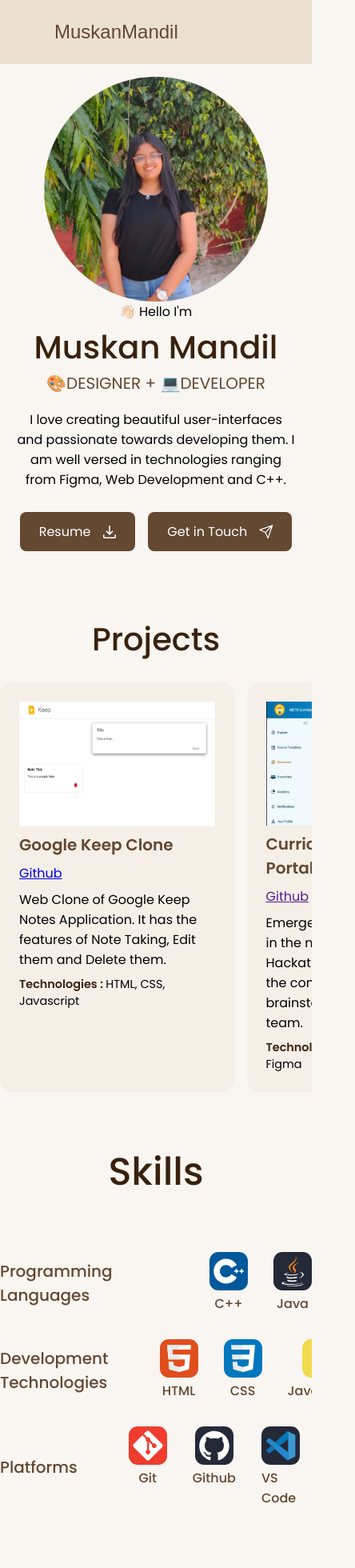
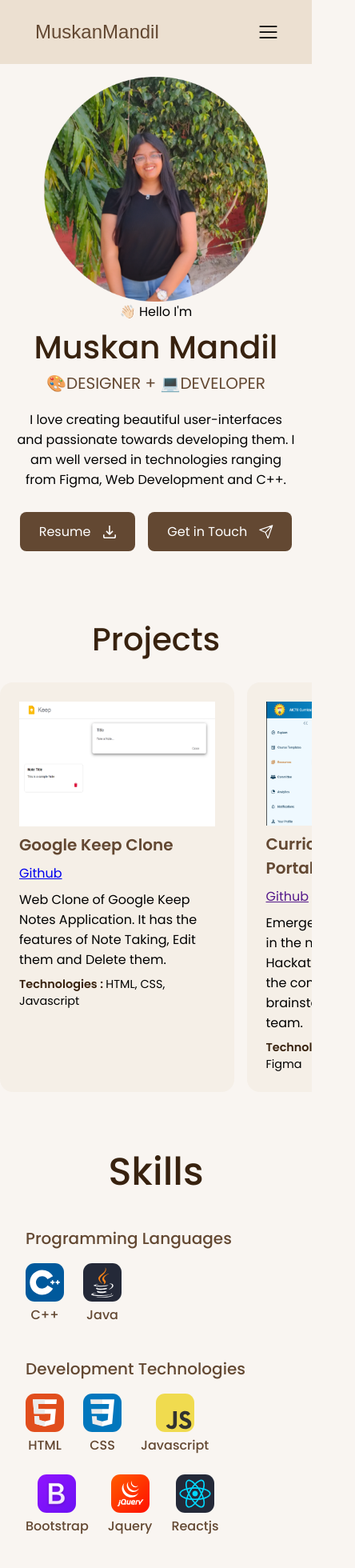
Before and after one commit to muskanmandil/Portfolio-Website, a React (Create React App) app: page / in a window 390 px wide. Shown: the top 1960 px of the page at 80% size, 444 px wide, since content can reach past the window. Built offline with nearby package versions, Linux system fonts and the light colour scheme; a web font is replaced by a local one.

Commit message:
mobile nav added, max-height removed from sections, made skills section responsive, education section hidden

```diff
--- a/src/App.js
+++ b/src/App.js
@@ -13,7 +13,7 @@ function App() {
       <About />
       <Projects />
       <Skills />
-      <Education />
+      {/* <Education /> */}
       <Contact />
       <Footer />
     </div>
--- a/src/components/About/about.css
+++ b/src/components/About/about.css
@@ -1,5 +1,5 @@
 #about{
-    max-height: calc(100vh - 5rem);
+    /* max-height: calc(100vh - 5rem); */
     width: 100vw;
     max-width: 75rem;
     margin: 0 auto;
--- a/src/components/Contact/contact.css
+++ b/src/components/Contact/contact.css
@@ -1,5 +1,5 @@
 #contact{
-    max-height: calc(100vh - 5rem);
+    /* max-height: calc(100vh - 5rem); */
     width: 100vw;
     max-width: 75rem;
     margin: 0 auto;
@@ -41,7 +41,7 @@
     outline-color: var(--700);
 }
 
-.submitBtn {
+.sendBtn {
     color: white;
     border: none;
     padding: 0.75rem 2.5rem;
@@ -79,7 +79,7 @@
 
 @media screen and (max-width:480px) {
     .name, .email, .msg {
-        max-width: 24rem;
+        max-width: 20rem;
     }
 
 }
--- a/src/components/Contact/contact.jsx
+++ b/src/components/Contact/contact.jsx
@@ -29,7 +29,7 @@ const Contact = () => {
             <input type="text" className="name" placeholder="Your Name" name="from_name"/>
             <input type="email" className="email" placeholder="Your Email" name="from_email" />
             <textarea className='msg' name="message" rows="5" placeholder="Your Message"></textarea>
-            <button type='submit' value='send' className="submitBtn">Submit</button>
+            <button type='submit' value='send' className="sendBtn">Send Message</button>
             <div className="socialMediaIconWrapper">
                 <a href="https://www.linkedin.com/in/muskan-mandil/"><img src={linkedin} alt="linkedin" className="socialMediaIcon" /></a>
                 <a href="https://github.com/muskanmandil"><img src={github} alt="github" className="socialMediaIcon" /></a>
--- a/src/components/NavBar/navbar.css
+++ b/src/components/NavBar/navbar.css
@@ -48,35 +48,14 @@
     border-radius: 2px;
 }
 
-
-
-/* .desktopMenuBtn {
-    background: white;
-    color: black;
-    border: none;
-    display: flex;
-    align-items: center;
-    justify-content: center;
-    padding: 0 1rem;
-    border-radius: 2rem;
-}
-
-.desktopMenuIcon{
-    object-fit: cover;
-    height: 1rem;
-    width: 1rem;
-    margin: 1rem;
-} */
-
-/*
-
-.mobMenu {
+.mobMenuIcon {
     display: none;
     object-fit: cover;
     height: 1.8rem;
+    color: var(--500);
 }
 
-.navMenu {
+.mobMenu {
     position: absolute;
     top: 4rem;
     right: 2rem;
@@ -86,32 +65,26 @@
     padding: 0.5rem;
     height: fit-content;
     min-width: 15rem;
-    background: rgb(40,40, 40);
+    background: var(--100);
     border-radius: 1rem;
 }
 
-.listItem{
-    color: white;
+.mobMenuLink{
+    color: var(--500);
     padding: 0.5rem 3rem;
     margin: 0.25rem;
-    background: rgb(30, 30, 30);
+    background: var(--original100);
 }
 
 
-@media screen and (max-width: 720px){
-    .mobMenu {
+@media screen and (max-width: 900px){
+    .mobMenuIcon {
         display: flex;
     }
     .desktopMenu{
         display: none;
     }
-    .desktopMenuBtn {
-        display: none;
-    }
-} */
-
-@media screen and (max-width: 720px){
-    .desktopMenu{
-        display: none;
+    .navbar{
+        padding: 0.5rem 2.5rem;
     }
 }
--- a/src/components/NavBar/navbar.jsx
+++ b/src/components/NavBar/navbar.jsx
@@ -1,43 +1,38 @@
-import React from "react";
-// import { useState}
+import React, {useState} from "react";
 import "./navbar.css";
 import {Link} from 'react-scroll'
 
 // import contactImg from "../../assets/contact.png";
-// import menu from '../../assets/menu.png'
+import menu from '../../assets/menu.svg'
 
 const Navbar = () => {
-  // const [showMenu, setShowMenu] = useState(false);
+  const [showMenu, setShowMenu] = useState(false);
   return (
     <nav className="navbar">
+
+      {/* Logo */}
       <span className="logo">MuskanMandil</span>
+
+      {/* Desktop Menu */}
       <div className="desktopMenu">
         <Link activeClass='active' to='about' spy={true} smooth={true} offset={-100} duration={500} className="desktopMenuLink">About</Link>
         <Link activeClass='active' to='projects' spy={true} smooth={true} offset={-100} duration={500} className="desktopMenuLink">Projects</Link>
         <Link activeClass='active' to='skills' spy={true} smooth={true} offset={-100} duration={500} className="desktopMenuLink">Skills</Link>
-        <Link activeClass='active' to='education' spy={true} smooth={true} offset={-100} duration={500} className="desktopMenuLink">Education</Link>
+        <Link activeClass='active' to='experience' spy={true} smooth={true} offset={-100} duration={500} className="desktopMenuLink">Experience</Link>
         <Link activeClass='active' to='contact' spy={true} smooth={true} offset={-100} duration={500} className="desktopMenuLink">Contact</Link>
       </div>
-      {/* <button className="desktopMenuBtn" onClick={()=>{
-        document.getElementById('contact').scrollIntoView({behavior: 'smooth'})
-      }}>
-        <img src={contactImg} alt="" className="desktopMenuIcon" />{" "}
-        Contact Me
-      </button> */}
 
-      {/* <img src={menu} alt="Menu" className="mobMenu" /> */}
-      {/* onClick={()=>setShowMenu(!showMenu)}  */}
-      {/* <div className="navMenu" > */}
-      {/* style={{display: showMenu? 'flex' : 'none'}} */}
-        {/* <Link activeClass='active' to='intro' spy={true} smooth={true} offset={-50} duration={500} className="listItem" >Home</Link>
-        <Link activeClass='active' to='skills' spy={true} smooth={true} offset={-50} duration={500} className="listItem" >About</Link>
-        <Link activeClass='active' to='works' spy={true} smooth={true} offset={-50} duration={500} className="listItem" >Portfolio</Link>
-        <Link activeClass='active' to='clients' spy={true} smooth={true} offset={-50} duration={500} className="listItem" >Clients</Link>
-        <Link activeClass='active' to='contact' spy={true} smooth={true} offset={-50} duration={500} className="listItem" >Contact</Link>
-      </div> */}
+      {/* Mobile Menu Icon */}
+      <img src={menu} alt="Menu" className="mobMenuIcon" onClick={()=>setShowMenu(!showMenu)}/>
 
-      {/* onClick={()=>setShowMenu(false)} */}
-
+      {/* Mobile Menu */}
+      <div className="mobMenu" style={{display: showMenu ? 'flex' : 'none'}} >
+        <Link activeClass='active' to='about' spy={true} smooth={true} offset={-100} duration={500} className="mobMenuLink" onClick={()=>setShowMenu(false)}>About</Link>
+        <Link activeClass='active' to='projects' spy={true} smooth={true} offset={-100} duration={500} className="mobMenuLink" onClick={()=>setShowMenu(false)}>Projects</Link>
+        <Link activeClass='active' to='skills' spy={true} smooth={true} offset={-100} duration={500} className="mobMenuLink" onClick={()=>setShowMenu(false)}>Skills</Link>
+        <Link activeClass='active' to='experience' spy={true} smooth={true} offset={-100} duration={500} className="mobMenuLink" onClick={()=>setShowMenu(false)}>Experience</Link>
+        <Link activeClass='active' to='contact' spy={true} smooth={true} offset={-100} duration={500} className="mobMenuLink" onClick={()=>setShowMenu(false)}>Contact</Link>
+      </div>
 
     </nav>
   );
--- a/src/components/Projects/projects.css
+++ b/src/components/Projects/projects.css
@@ -1,5 +1,5 @@
 #projects {
-    max-height: calc(100vh - 5rem);
+    /* max-height: calc(100vh - 5rem); */
     width: 100vw;
     max-width: 75rem;
     margin: 0 auto;
--- a/src/components/Skills/skills.css
+++ b/src/components/Skills/skills.css
@@ -2,10 +2,10 @@
     width: 100vw;
     max-width: 75rem;
     margin: 0 auto;
-    max-height: calc(100vh - 5rem);
+    /* max-height: calc(100vh - 5rem); */
     display: flex;
     flex-direction: column;
-    gap: 2rem;
+    /* gap: 2rem; */
     padding: 2rem 0 4rem 0;
     overflow: hidden;
 }
@@ -15,7 +15,13 @@
     color: var(--900);
     text-align: center;
     font-weight: 500;
-    margin-bottom: 2rem;
+    /* margin-bottom: 2rem; */
+}
+.skillsBody{
+    display: flex;
+    flex-direction: column;
+    gap: 2.5rem;
+    padding: 2rem;
 }
 
 .skillsTypeContainer{
@@ -31,24 +37,32 @@
 }
 .skillsWrapper{
     display: flex;
-    gap: 2rem;
+    gap: 1.5rem;
 }
+
+
 /* .skillsWrapper{
     display: grid;
     grid-template-columns: auto auto auto auto auto auto;
     gap: 3rem;
 } */
 
-/* @media screen and (max-width:900px) {
-    #skills{
-        gap: 2.5rem;
-    }
-    .skillsWrapper{
-        grid-template-columns: auto auto auto auto;
+@media screen and (max-width:760px) {
+    .skillsTypeContainer{
+        flex-direction: column;
+        align-items: flex-start;
+        gap: 1rem;
     }
 }
 
-@media screen and (max-width: 540px){
+@media screen and (max-width:560px) {
+    .skillsWrapper{
+        flex-wrap: wrap;
+    }
+}
+
+
+/* @media screen and (max-width: 540px){
     #skills{
         gap: 1.5rem;
     }
--- a/src/components/Skills/skills.jsx
+++ b/src/components/Skills/skills.jsx
@@ -11,6 +11,7 @@ const Skills = () => {
   return (
     <section id="skills">
       <h1 className="skillsTitle">Skills</h1>
+      <div className="skillsBody">
       <div className="skillsTypeContainer">
         <h3 className="skillsType">Programming Languages</h3>
         <div className="skillsWrapper">
@@ -35,6 +36,7 @@ const Skills = () => {
           })}
         </div>
       </div>
+      </div>
     </section>
   );
 };
```
Also changed, not shown: src/assets/menu.png (deleted), src/assets/menu.svg (added).
